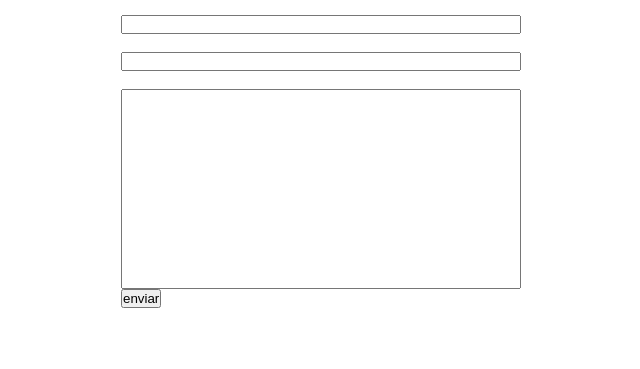
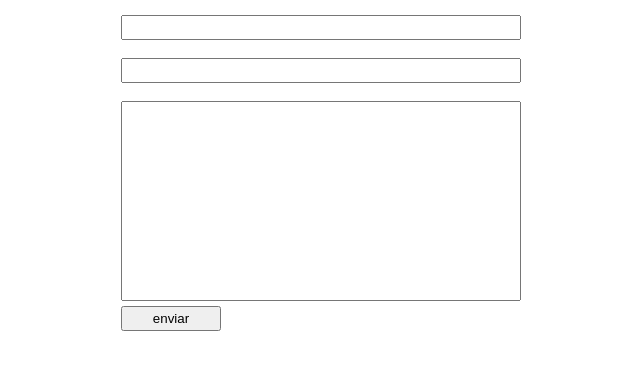
Before and after one commit to EvileudoMatias/portfolio, a plain HTML site: page contato.html in a window 1280 px wide. Shown: the part 31-400 px from the top of the page, without its empty margins (319-959 px from the left). Drawn offline with Linux system fonts and the light colour scheme.

Commit message:
atualizando paginas

```diff
--- a/contato.html
+++ b/contato.html
@@ -15,7 +15,7 @@
                 <label for="email">email:</label><br>
                 <input type="email" id="email" class="email"><br>
                 <label for="mensagem">mensagem:</label><br>
-                <input type="text" class="mensagem"><br>
+                <input type="text" id="mensagem" class="mensagem"><br>
                 <button type="submit">enviar</button>
             </form>
     </section>
--- a/style.css
+++ b/style.css
@@ -46,7 +46,7 @@ img {
 }
 .s-nav {
     width: 300px;
-    height: 450px;
+    height: 500px;
     margin-top: 10px;
     padding: 10px;
     display: flex;
--- a/styles-2.css
+++ b/styles-2.css
@@ -9,13 +9,16 @@ body {
     font-family: Arial, Helvetica, sans-serif;
     color: white;
 }
-input.nome {
+input.nome, input.email {
     width: 400px;
-}
-input.email {
-    width: 400px;
+    height: 25px;
 }
 input.mensagem {
     width: 400px;
     height: 200px;
 }
+button {
+    width: 100px;
+    height: 25px;
+    margin-top: 5px;
+}
```
